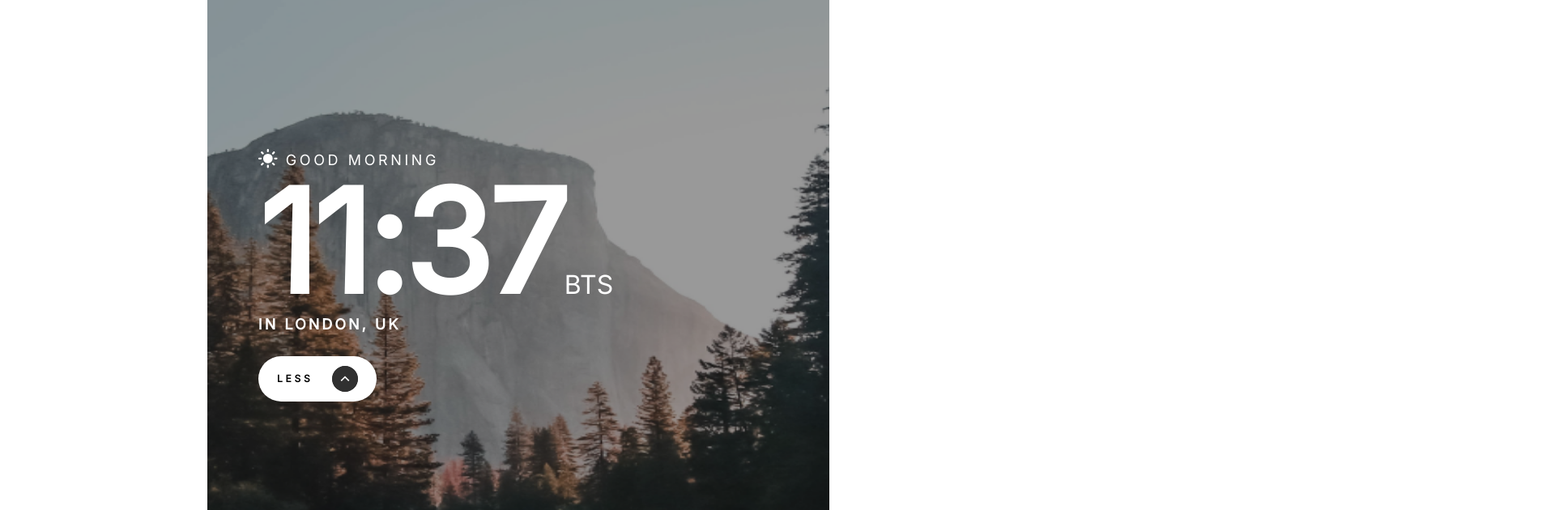
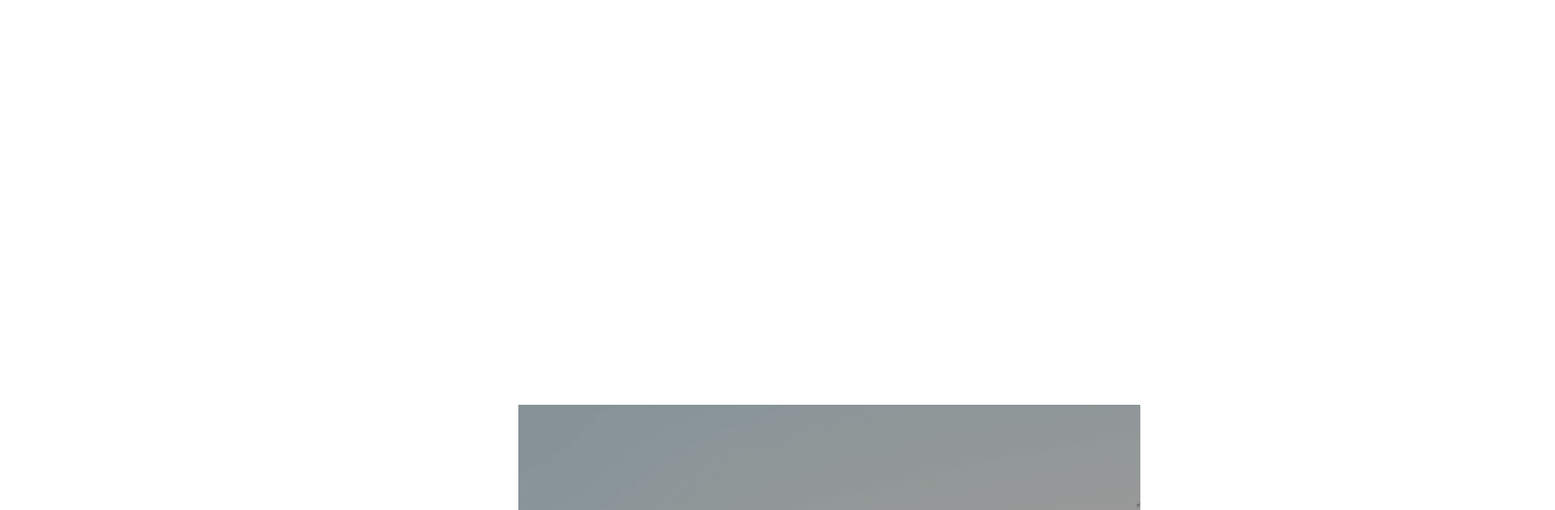
Before and after one commit to Abashidzeofficial/clock-app, a React (Create React App) app: page / in a window 1280 px wide. Shown: the top 630 px of the page at 81% size, 1920 px wide, since content can reach past the window. Built offline with nearby package versions, Linux system fonts and the light colour scheme.

Commit message:
NewUpdate

```diff
--- a/src/App.tsx
+++ b/src/App.tsx
@@ -25,9 +25,11 @@ function App() {
   }
   return (
     <div className={`container ${isMorning ? 'daytime-icon' : 'nighttime-icon'}`}>
-      <img src={isMorning ? daytime : nighttime}
-        alt="daytime" className="daytime-icon"
-      />
+      <div className="daytime">
+        <img src={isMorning ? daytime : nighttime}
+          alt="daytime" className="daytime-icon"
+        />
+      </div>
       <div className="main-container">
         <div className="contrast">
           <button className="them" onClick={hanldeChangeThem}>
--- a/src/styles.css
+++ b/src/styles.css
@@ -191,6 +191,7 @@
 }
 @media only screen and (min-width: 765px) {
   .daytime-icon {
+    position: absolute;
     display: flex;
     width: 768px;
     height: 1024px;
@@ -202,8 +203,34 @@
     width: 100%;
     justify-content: center;
     align-items: center;
+  }
+  .contrast {
+    position: absolute;
+    display: flex;
+  }
+  .time-zone {
+    display: flex;
+    margin-left: -350px;
+    margin-top: -133px;
     flex-direction: column;
-    margin-top: 100px;
+  }
+  .main-container {
+    position: absolute;
+    display: flex;
+    margin-top: 1441px;
+    margin-left: 1676px;
+    display: flex;
+    flex-direction: column;
+    width: 100%;
+  }
+  .details-transform {
+    width: 768px;
+    height: 440px;
+    flex-direction: column;
+    margin-left: -454px;
+    margin-top: 21px;
+    display: grid;
+    grid-template-columns: repeat(2, 1fr);
   }
   .sun-text,
   .moon-text {
@@ -216,13 +243,7 @@
     letter-spacing: 3.6px;
     text-transform: uppercase;
   }
-  .main-container {
-    position: absolute;
-    display: flex;
-    flex-direction: column;
-    margin-top: -77px;
-    margin-left: 146px;
-  }
+
   .time-numbers {
     color: #fff;
     font-family: Inter;
@@ -256,26 +277,44 @@
     width: 146px;
     height: 56px;
   }
-  .details-transform {
-    position: absolute;
+  .timezone-txt2,
+  .dofy-txt2,
+  .dofw-txt2,
+  .w-number-txt2 {
+    /* color: #fcfbfb; */
+    text-align: right;
+    font-family: Inter;
+    font-size: 40px;
+    font-style: normal;
+    font-weight: 700;
+    line-height: normal;
+  }
+  .dofw-txt2 {
     display: grid;
-    margin-left: -404px;
-    margin-top: 82px;
-    grid-template-columns: 1fr 2fr;
-    width: 772px;
-    height: 440px;
-    flex-shrink: 0;
+    justify-items: start;
   }
-  .contrast {
-    position: absolute;
-    display: flex;
-    margin-left: -120px;
-    margin-top: -502px;
+
+  .dofy-txt2 {
+    display: grid;
+    justify-items: start;
   }
-  .time-zone {
-    display: flex;
-    margin-left: -350px;
-    margin-top: -216px;
-    flex-direction: column;
+  .w-number {
+    display: grid;
+  }
+  .w-number-txt2 {
+    display: grid;
+    justify-items: start;
+  }
+  .current-timezone {
+    display: grid;
+
+    margin-left: 112px;
+  }
+  .dofy {
+    display: grid;
+  }
+  .dofw {
+    display: grid;
+    margin-left: -43px;
   }
 }
```
